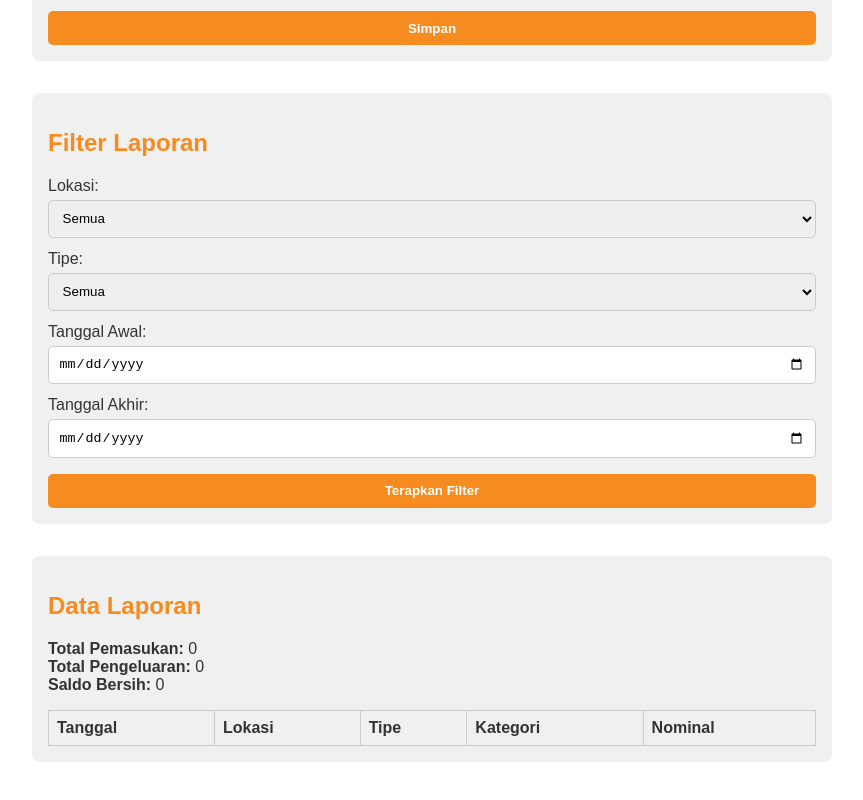
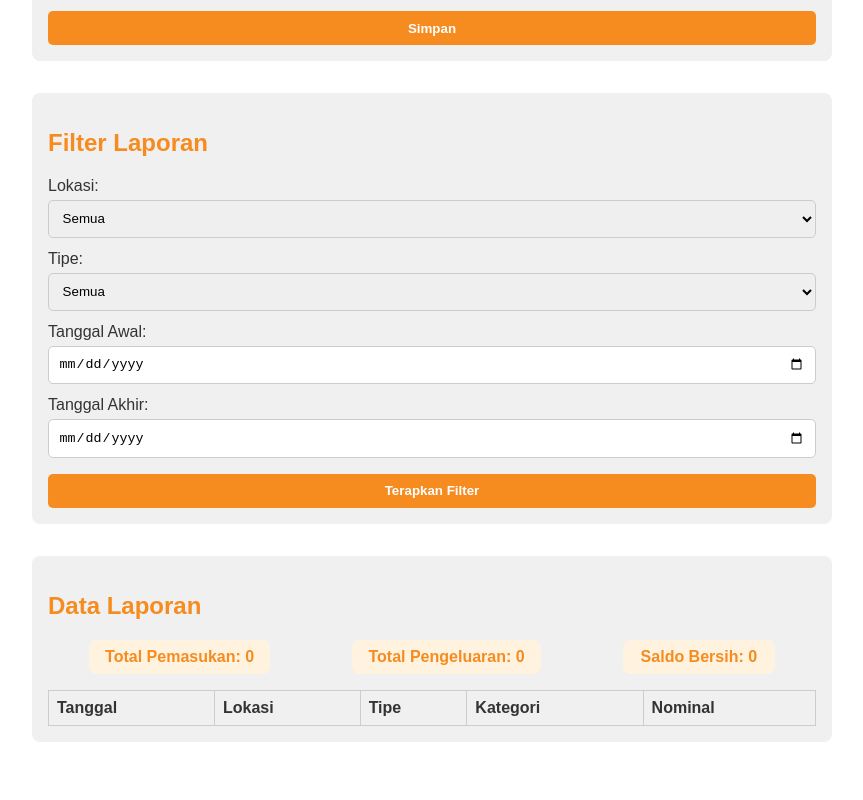
Before and after one commit to Katara354/LaporanKeuangan, a plain HTML site: page index.html in a window 1280 px wide. Shown: the part 536-1336 px from the top of the page, without its empty margins (208-1071 px from the left). Drawn offline with Linux system fonts and the light colour scheme; no server answers.

Commit message:
Version 1.2

```diff
--- a/style.css
+++ b/style.css
@@ -146,3 +146,19 @@ td {
     visibility: visible;
     opacity: 1;
 }
+
+.summary {
+    display: flex;
+    justify-content: space-around;
+    margin-bottom: 1rem;
+    font-weight: bold;
+    color: var(--orange);
+}
+
+.summary div {
+    background: #fff3e0;
+    padding: 0.5rem 1rem;
+    border-radius: 8px;
+    min-width: 120px;
+    text-align: center;
+}
```
